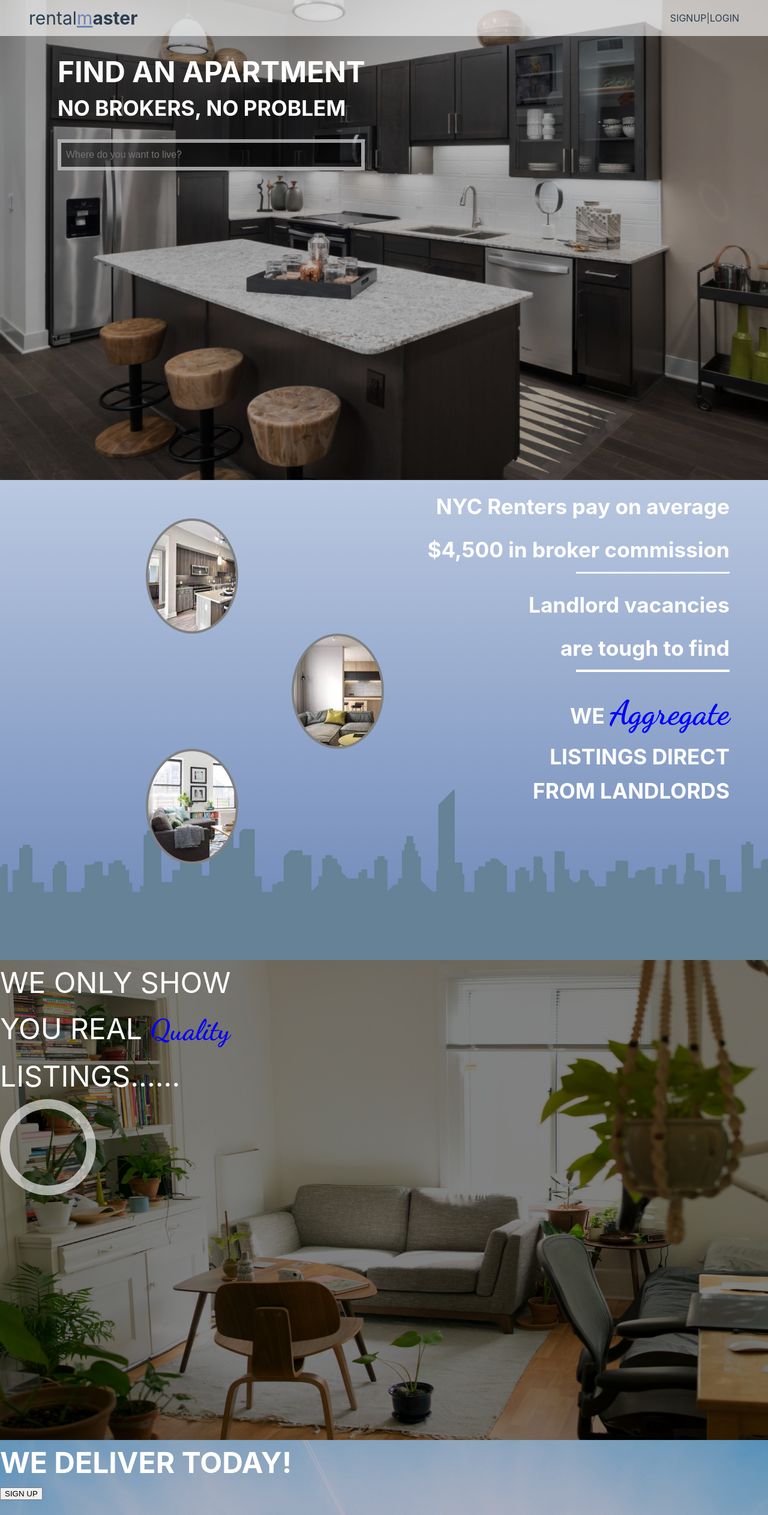
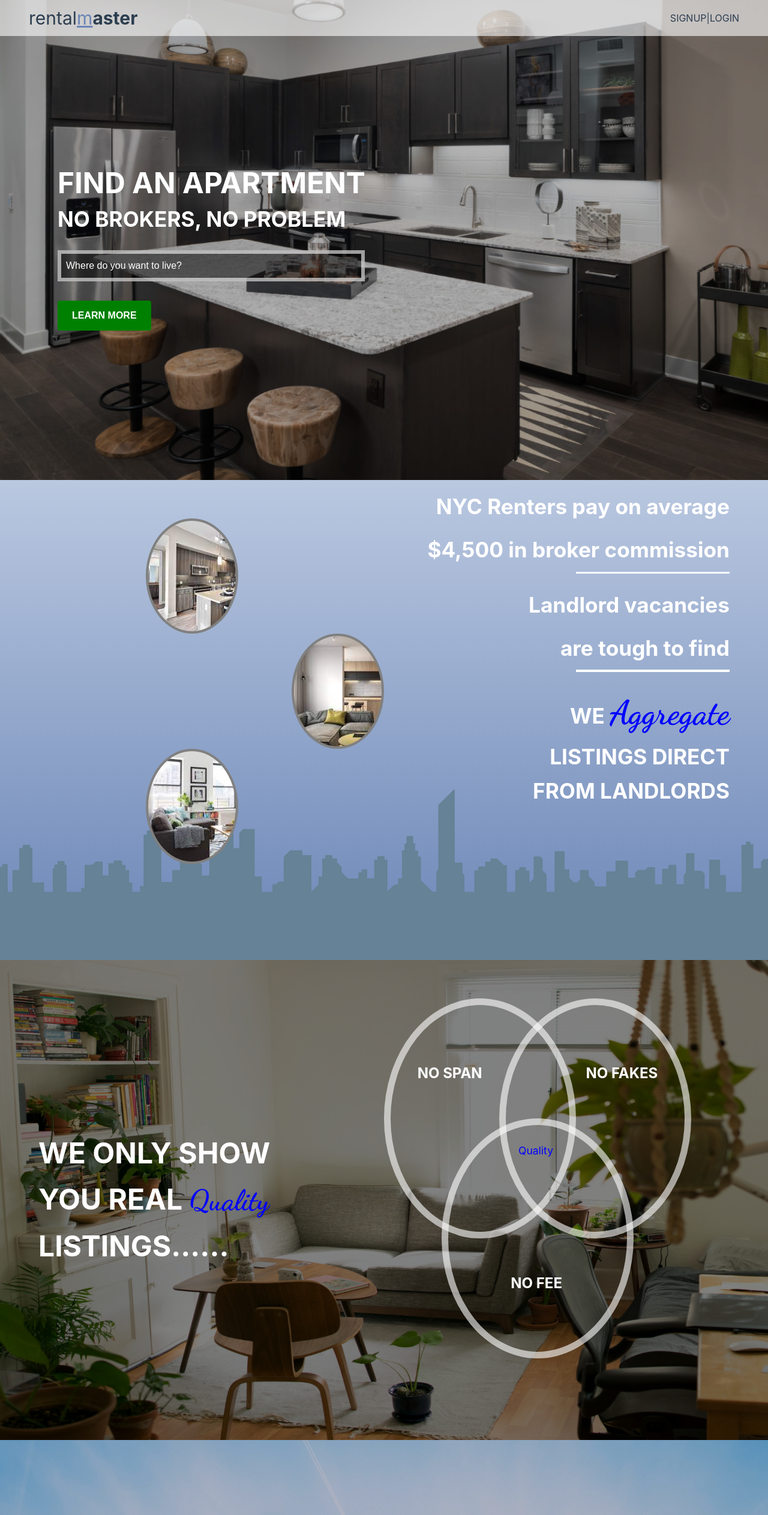
Before and after one commit to cesarrodas/apartment-resume-app, a Vue app: page / in a window 1280 px wide. Shown: the top 2525 px of the page at 60% size. Built offline with nearby package versions, Linux system fonts and the light colour scheme; a web font is replaced by a local one.

Commit message:
changing circles

```diff
--- a/src/App.vue
+++ b/src/App.vue
@@ -8,14 +8,19 @@ import Conclusion from './components/Conclusion.vue'
 </script>
 
 <template>
+  <div class="Fullbody">
     <NavBar msg="You did it!" />
     <Header />
     <Information />
     <Benefits />
     <Conclusion />
     <Footer />
+  </div>
 </template>
 
 <style scoped>
-
+  .Fullbody {
+    width: 100%;
+    overflow-x: hidden;
+  }
 </style>
--- a/src/components/Benefits.vue
+++ b/src/components/Benefits.vue
@@ -1,10 +1,17 @@
 <template>
   <div class="Benefits">
     <img class="Benefits-image" src="../assets/benefits.jpg" />
-    <h2 class="Benefits-message">WE ONLY SHOW <br/> YOU REAL <span class="Benefits-special-text">Quality</span> <br/> LISTINGS...... </h2>
-    <span class="Benefits-circles">
-      <span></span>
-    </span>
+    <div class="Benefits-container">
+      <h2 class="Benefits-message">WE ONLY SHOW <br/> YOU REAL <span class="Benefits-special-text">Quality</span> <br/> LISTINGS...... </h2>
+    </div>
+    <div class="Benefits-circles-container">
+      <span class="Benefits-circles">
+        <span><h3>NO SPAN</h3></span>
+        <span><h3>NO FAKES</h3></span>
+        <span><h3>NO FEE</h3></span>
+        <h3>Quality</h3>
+      </span>
+    </div>
   </div>
 </template>
 
@@ -15,6 +22,14 @@
     position: relative;
     background: transparent;
 
+  }
+
+  .Benefits-container {
+    display: flex;
+    flex-direction: column;
+    justify-content: center;
+    height: 100vh;
+    padding-left: 4rem;
   }
 
   .Benefits-image {
@@ -30,6 +45,7 @@
   .Benefits-message {
     font-size: 3rem;
     color: white;
+    font-weight: bold;
   }
 
   .Benefits-special-text {
@@ -38,12 +54,81 @@
     color: blue;
   }
 
+  .Benefits-circles-container {
+    width: 50vw;
+    position: absolute;
+    left: 50vw;
+    top: 0;
+    height: 100vh;
+  }
+
+
+  .Benefits-circles {
+    margin-top: 4rem;
+    position: relative;
+    height: 100%;
+    width: 100%;
+    display: block;
+  }
+
+  .Benefits-circles > span > h3 {
+    position: absolute;
+    color: white;
+    font-size: 1.5rem;
+    font-weight: bold;
+    text-align: center;
+  }
+
+  .Benefits-circles > h3 {
+    position: absolute;
+    left: 35%;
+    top: 30%;
+    color: blue;
+  }
+
+  .Benefits-circles > span:nth-child(1) > h3 {
+    left: 15%;
+    top: 25%;
+  }
+
+  .Benefits-circles > span:nth-child(2) > h3 {
+    right: 15%;
+    top: 25%;
+  }
+
+  .Benefits-circles > span:nth-child(3) > h3 {
+    bottom: 25%;
+    left: 35%;
+  }
+
   .Benefits-circles > span:nth-child(1) {
     background: transparent;
-    width: 10rem;
-    height: 10rem;
+    width: 50%;
+    height: 50%;
     display: block;
-    border: 16px solid rgba(255, 255, 255, .6);
-    border-radius: 100px;
+    border: .7rem solid rgba(255, 255, 255, .6);
+    border-radius: 50%;
   }
+
+  .Benefits-circles > span:nth-child(2) {
+    width: 50%;
+    height: 50%;
+    position: absolute;
+    left: 30%;
+    top: 0;
+    border-radius: 50%;
+    border: .7rem solid rgba(255, 255, 255, .6);
+    background: transparent;
+  }
+  .Benefits-circles > span:nth-child(3) {
+    width: 50%;
+    height: 50%;
+    left: 15%;
+    position: absolute;
+    bottom: 25%;
+    border-radius: 50%;
+    border: .7rem solid rgba(255, 255, 255, .6);
+    background: transparent;
+  }
+
 </style>
--- a/src/components/Conclusion.vue
+++ b/src/components/Conclusion.vue
@@ -1,8 +1,12 @@
 <template>
   <div class="Conclusion">
     <img class="Conclusion-image" src="../assets/conclusion.jpg" />
-    <h2 class="Conclusion-message">WE DELIVER TODAY!</h2>
-    <button>SIGN UP</button>
+    <div class="Conclusion-container">
+      <h2 class="Conclusion-message">WE <br/>DELIVER <br/> TODAY!</h2>
+      <div class="Conclusion-button">
+        <button class="Learn">SIGN UP</button>
+      </div>
+    </div>
   </div>
 </template>
 
@@ -13,6 +17,15 @@
     position: relative;
     background-color: rgb(187, 182, 182);
     overflow: hidden;
+  }
+
+  .Conclusion-container {
+    height: 100vh;
+    text-align: right;
+    display: flex;
+    flex-direction: column;
+    justify-content: center;
+    padding-right: 3rem;
   }
 
   .Conclusion-image {
@@ -29,4 +42,22 @@
     font-size: 3rem;
     font-weight: bold;
   }
+
+  .Conclusion-button {
+    display: flex;
+    justify-content: end;
+  }
+
+  .Learn {
+    background-color: green;
+    padding: 1rem 1.5rem;
+    width: fit-content;
+    color: white;
+    font-size: 1rem;
+    font-weight: bold;
+    border: none;
+    cursor: pointer;
+    border-radius: 4px;
+    margin-top: 2rem;
+  }
 </style>
--- a/src/components/Footer.vue
+++ b/src/components/Footer.vue
@@ -1,12 +1,63 @@
 <template>
-  <div class="Navbar-bg">
-    <h1>Footer</h1>
+  <div class="Footer">
+    <div></div>
+    <div>
+      <h3>RentalMaster Network</h3>
+      <ul class="Links">
+        <li>Apartamentos.com</li>
+        <li>ApartmentFinder.com</li>
+        <li>ApartmentHomeLiving.com</li>
+        <li>WestsideRentals.com</li>
+        <li>LoopNet.com</li>
+        <li>Cityfeet.com</li>
+        <li>Realla.co</li>
+        <li>Showcase.com</li>
+        <li>BizBuySell.com</li>
+        <li>LandsofAmerica.com</li>
+        <li>Homes.com</li>
+      </ul>
+    </div>
+    <div>
+      <h3>For Advertizers</h3>
+      <ul class="Links">
+        <li>Customer Portal</li>
+        <li>Listing Feeds</li>
+      </ul>
+    </div>
+    <div>
+      <h3>About Us</h3>
+      <ul class="Links">
+        <li>Careers</li>
+        <li>Contact</li>
+        <li>Terms of Service</li>
+        <li>Privacy Statement</li>
+        <li>Equal Housing</li>
+        <li>Avoid Scams</li>
+        <li>Accessibility</li>
+        <li>Sitemap</li>
+      </ul>
+    </div>
   </div>
 </template>
 
 <style scoped>
-  .Navbar-bg {
-    background-color: grey;
-    height: 40vh;
+  .Footer {
+    background-color: #262626;
+    display: grid;
+    grid-template-columns: repeat(4, 1fr);
+    padding-top: 2rem;
+    overflow-x: hidden;
+  }
+
+  h3 {
+    font-size: 1.2rem;
+    color: white;
+    padding-bottom: 1rem;
+  }
+
+  .Links {
+    list-style-type: none;
+    color: white;
+    padding-bottom: 2rem;
   }
 </style>
--- a/src/components/Header.vue
+++ b/src/components/Header.vue
@@ -6,17 +6,28 @@
 <template>
   <div class="Header">
     <img class="Header-image" src="../assets/hero.jpg" />
-    <h1 class="Header-title">FIND AN APARTMENT</h1>
-    <h2 class="Header-subtitle">NO BROKERS, NO PROBLEM</h2>
-    <SearchBar />
+    <div class="Header-container">
+      <h1 class="Header-title">FIND AN APARTMENT</h1>
+      <h2 class="Header-subtitle">NO BROKERS, NO PROBLEM</h2>
+      <SearchBar />
+      <button class="Learn">LEARN MORE</button>
+    </div>
   </div>
 </template>
 
 <style scoped>
+
   .Header {
     height: 100vh;
     position: relative;
     background: transparent;
+  }
+
+  .Header-container {
+    display: flex;
+    flex-direction: column;
+    justify-content: center;
+    height: 100%;
   }
 
   .Header-image {
@@ -33,7 +44,7 @@
     font-size: 3rem;
     color: white;
     font-weight: bold;
-    padding-top: 6rem;
+    padding-top: 2rem;
     padding-left: 6rem;
     line-height: 3rem;
   }
@@ -47,4 +58,18 @@
     margin: 0;
     line-height: 2.5rem;
   }
+
+  .Learn {
+    background-color: green;
+    padding: 1rem 1.5rem;
+    width: fit-content;
+    color: white;
+    font-size: 1rem;
+    font-weight: bold;
+    margin-left: 6rem;
+    margin-top: 2rem;
+    border: none;
+    cursor: pointer;
+    border-radius: 4px;
+  }
 </style>
--- a/src/components/Information.vue
+++ b/src/components/Information.vue
@@ -1,6 +1,7 @@
 <template>
   <div class="Information">
     <img src="../assets/city.svg" />
+    <div class="Information-container">
       <h2>NYC Renters pay on average </h2>
       <h2>$4,500 in broker commission</h2>
       <div class="Information-Divider-container"><div class="Information-Divider"></div></div>
@@ -8,6 +9,7 @@
       <h2> are tough to find</h2>
       <div class="Information-Divider-container"><div class="Information-Divider"></div></div>
       <h2>WE <span class="Information-special-text">Aggregate</span> <br/> LISTINGS DIRECT <br/> FROM LANDLORDS</h2>
+    </div>
 
     <div class="ImagesContainer">
       <div class="Information-Circle one">
@@ -28,6 +30,12 @@
     overflow: hidden;
     width: 100%;
     background: linear-gradient(to top, #6a85b6 0%, #bac8e0 100%);
+  }
+
+  .Information-container {
+    display: flex;
+    flex-direction: column;
+    justify-items: center;
   }
 
   .Information > img {
--- a/src/components/NavBar.vue
+++ b/src/components/NavBar.vue
@@ -17,12 +17,13 @@
     top: 0;
     height: 60px;
     background-color: rgba(255,255,255,0.6);
-    width: 100%;
     z-index: 10;
     font-size: 30px;
     line-height: 60px;
     display: flex;
+    width: 100%;
     justify-content: space-between;
+    overflow-x: hidden;
   }
 
   .Navbar-title {
--- a/src/components/SearchBar.vue
+++ b/src/components/SearchBar.vue
@@ -18,6 +18,10 @@
     margin-top: 2rem;
   }
 
+  .SearchBar::placeholder {
+    color: white;
+  }
+
   .SearchBar:focus{
     outline: none;
 }
```
Lines whose indentation alone changed are shown as unchanged.
